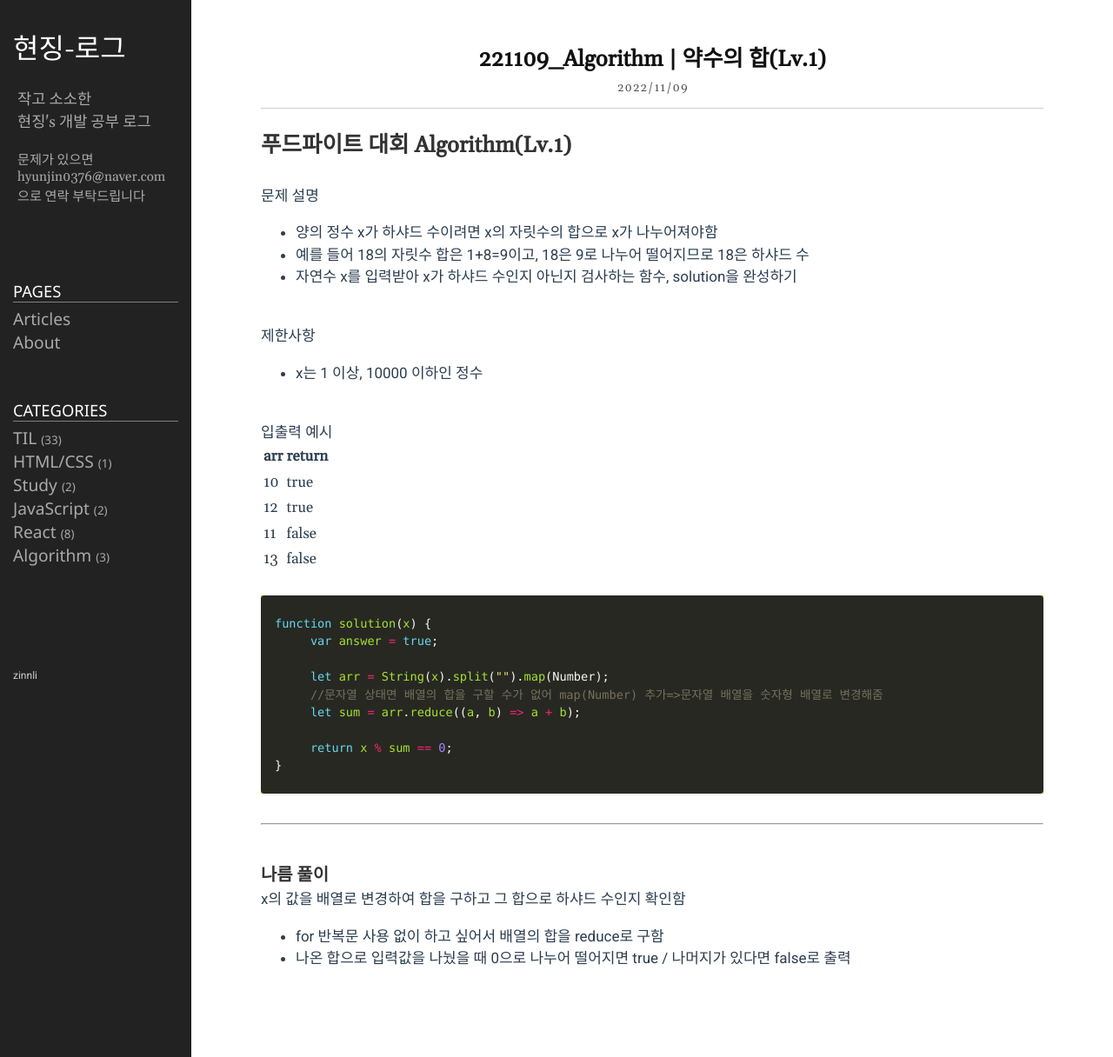
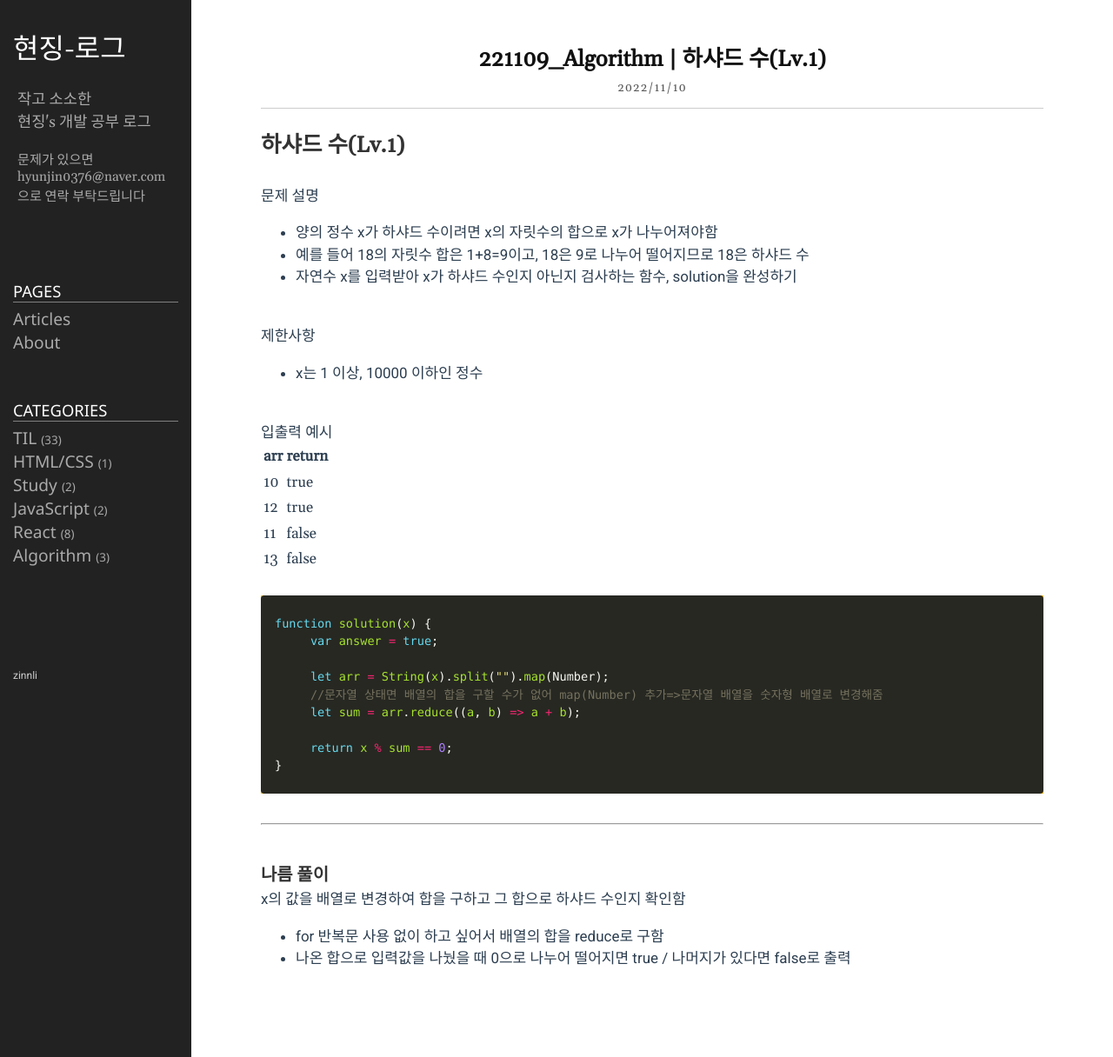
Before and after one commit to zinnli/zinnli.github.io, a Jekyll site: the page built from _posts/2022-11-10-Algorithm_03.markdown, in a window 1280 px wide. Shown: the whole page at 87% size. Built offline with Jekyll 4.4.1, drawn with Linux system fonts in a browser that asks for light colours.

Commit message:
title modify

```diff
--- a/_posts/2022-11-09-Algorithm_02.markdown
+++ b/_posts/2022-11-09-Algorithm_02.markdown
@@ -5,7 +5,7 @@ date: 2022-11-09 21:30:30 +0900
 category: Algorithm
 ---
 
-# 푸드파이트 대회 Algorithm(Lv.1)
+# 약수의 합 Algorithm(Lv.1)
 
 <br/>
 
--- a/_posts/2022-11-10-Algorithm_03.markdown
+++ b/_posts/2022-11-10-Algorithm_03.markdown
@@ -1,11 +1,11 @@
 ---
 layout: post
-title: 221109_Algorithm | 약수의 합(Lv.1)
-date: 2022-11-09 21:30:30 +0900
+title: 221109_Algorithm | 하샤드 수(Lv.1)
+date: 2022-11-10 21:30:30 +0900
 category: Algorithm
 ---
 
-# 푸드파이트 대회 Algorithm(Lv.1)
+# 하샤드 수(Lv.1)
 
 <br/>
 
```
